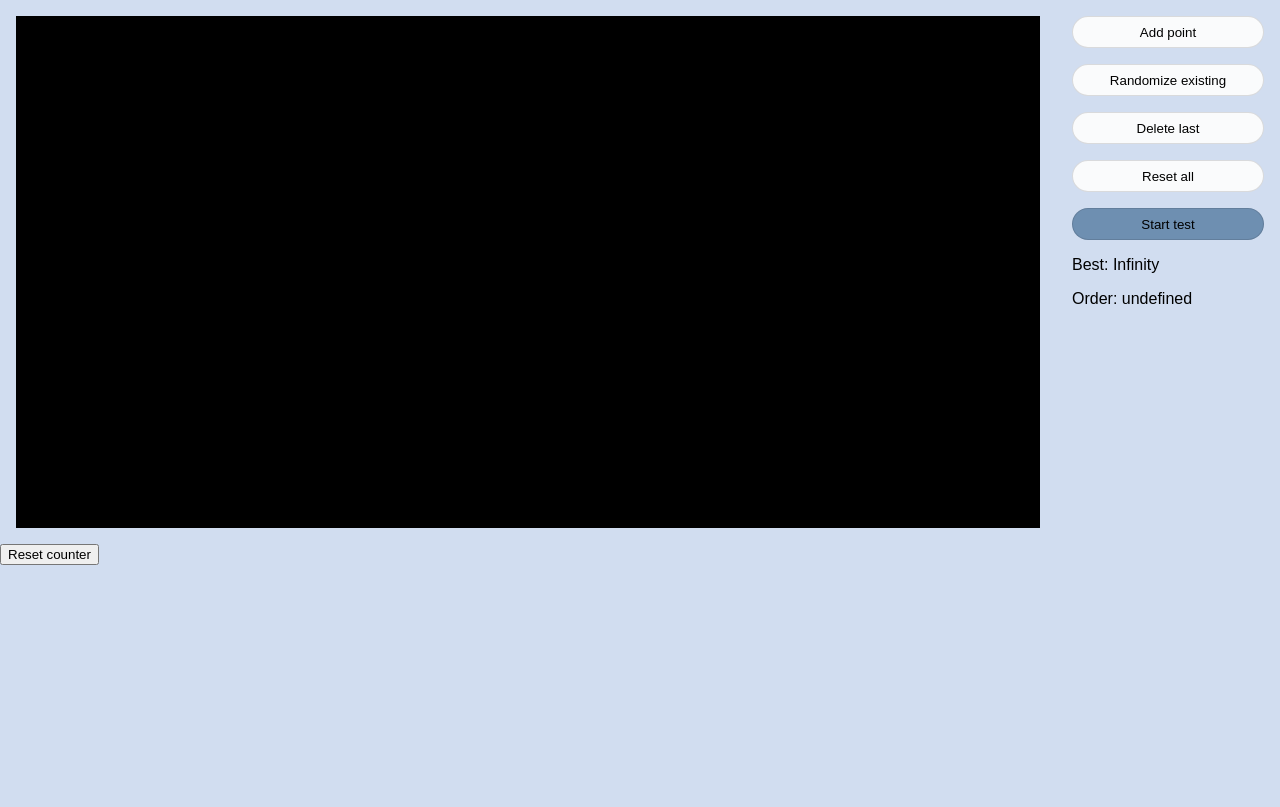
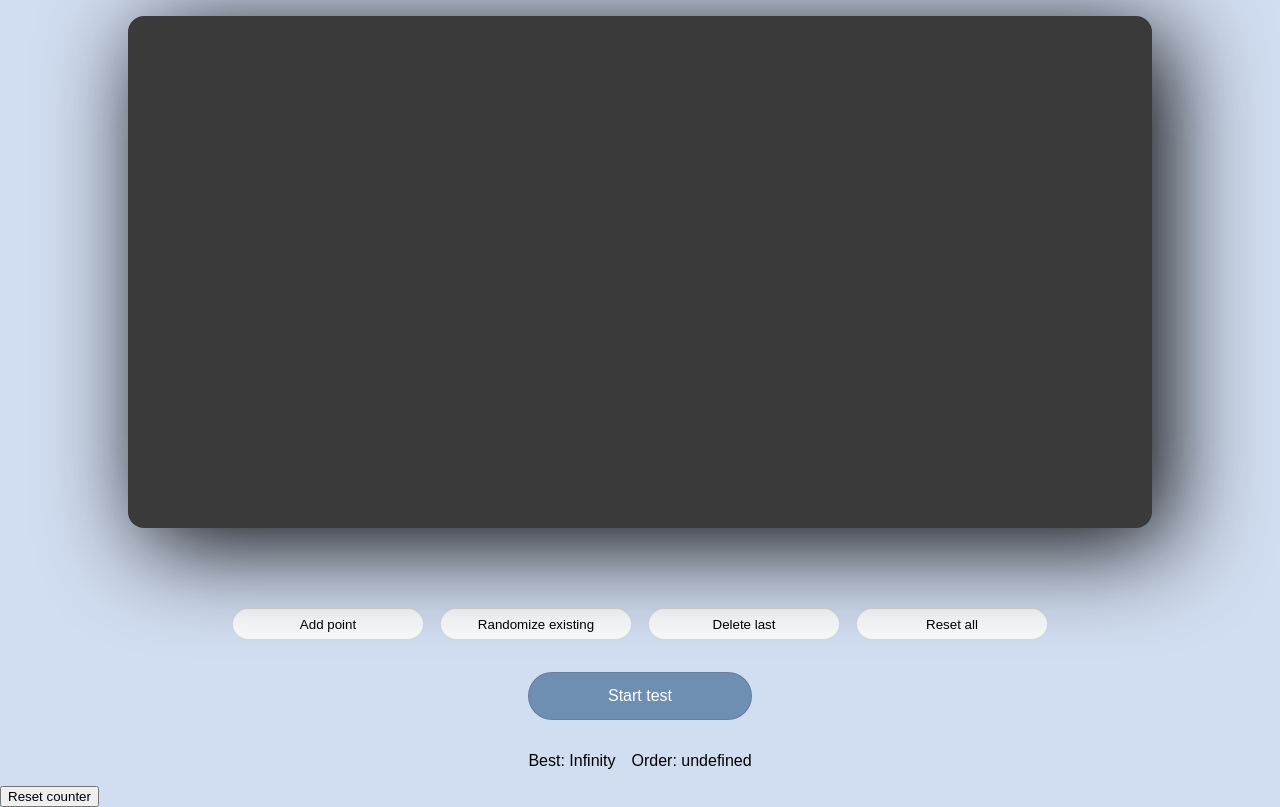
Before and after one commit to CristoferFunes/cap-challenge, a React app: page / in a window 1280 px wide. Built offline with nearby package versions, Linux system fonts and the light colour scheme.

Commit message:
Enhanced the UI graphics

```diff
--- a/src/components/canvas.js
+++ b/src/components/canvas.js
@@ -1,6 +1,8 @@
-import React, { useEffect, useState } from "react";
+import React, { useEffect, useRef, useState } from "react";
 
 const Canvas = () => {
+
+  const positionRef = useRef();
 
   const [state, setState] = useState({
     new_point: false,
@@ -139,8 +141,10 @@ const Canvas = () => {
   }
 
   const handleMouseMove = (event) => {
-    let x = event.clientX -16;
-    let y = event.clientY -16;
+    const canvas_x = positionRef.current.offsetLeft;
+    const canvas_y = positionRef.current.offsetTop;
+    let x = event.clientX -canvas_x;
+    let y = event.clientY -canvas_y;
     setState(prev => ({...prev, mouse_x: x < 0 ? 0 : x > 1024 ? 1024 : x, mouse_y: y < 0 ? 0 : y > 512 ? 512 : y}));
   };
 
@@ -178,6 +182,7 @@ const Canvas = () => {
       <div className="drawing_area"
       onMouseMove={handleMouseMove}
       onClick={handleOnClick}
+      ref={positionRef}
       >
         <svg width="1024" height="512">
           {state.best_order?.length === state.points.length && state.best_order?.map((point, index) => {
@@ -189,7 +194,7 @@ const Canvas = () => {
                   y1={point.y}
                   x2={state.best_order[index + 1].x}
                   y2={state.best_order[index + 1].y}
-                  stroke="blue"
+                  stroke="white"
                   strokeWidth="2"
                 />
               );
@@ -221,18 +226,17 @@ const Canvas = () => {
         <button className="button" onClick={handleRamdomize} disabled={state.run}>Randomize existing</button>
         <button className="button" onClick={handleDeleteLast} disabled={state.run}>Delete last</button>
         <button className="button" onClick={handleResetAll} disabled={state.run}>Reset all</button>
+      </div>
+      <div className="buttons_container">
         <button className="primary_button" onClick={handleStart} disabled={state.run}>{state.run ? "Running..." : "Start test"}</button>
+      </div>
+      <div className="buttons_container">
         <div>{"Best: "+state.best_distance}</div>
         <div>{"Order: "+state.best_order?.map(point => point.order).toString()}</div>
       </div>
-
     </div>
     <button onClick={hanldeResetCounter}>Reset counter</button>
-    {state.route_population?.map(element => {
-      return(
-        <div>{element.route.map(point => point.order).toString()}</div>
-      );
-    })}
+
     </>
   );
 }
--- a/src/index.css
+++ b/src/index.css
@@ -10,24 +10,35 @@ body{
 }
 
 .main_container{
+  width: 100vw;
   display: flex;
-  flex-direction: row;
+  flex-direction: column;
+  align-items: center;
 }
 
 .drawing_area{
   margin: 1rem;
   width: 1024px;
   height: 512px;
-  background-color: black;
+  background-color: rgb(58, 58, 58);
   position: relative;
+  border-radius: 1rem;
+  box-shadow: 1rem 1rem 6rem rgb(5, 5, 5);
 }
 
 .controls_container{
   display: flex;
-  flex-direction: column;
+  flex-direction: row;
+  margin: 1rem;
+  margin-top: 4rem;
+  gap: 1rem;
+}
+
+.buttons_container{
+  display: flex;
+  flex-direction: row;
   margin: 1rem;
   gap: 1rem;
-  width: 12rem;
 }
 
 .location_point{
@@ -47,8 +58,11 @@ body{
 }
 
 .primary_button{
-  height: 2rem;
-  border-radius: 1rem;
+  font-size: 1rem;
+  height: 3rem;
+  width: 14rem;
+  border-radius: 2rem;
+  color: white;
   background-color: #6e8fb1;
   border: 1px solid rgba(27, 31, 35, 0.15);
   transition: background-color 0.2s cubic-bezier(0.3, 0, 0.5, 1);
@@ -57,6 +71,7 @@ body{
 
 .button{
   height: 2rem;
+  width: 12rem;
   border-radius: 1rem;
   background-color: #FAFBFC;
   border: 1px solid rgba(27, 31, 35, 0.15);
```
